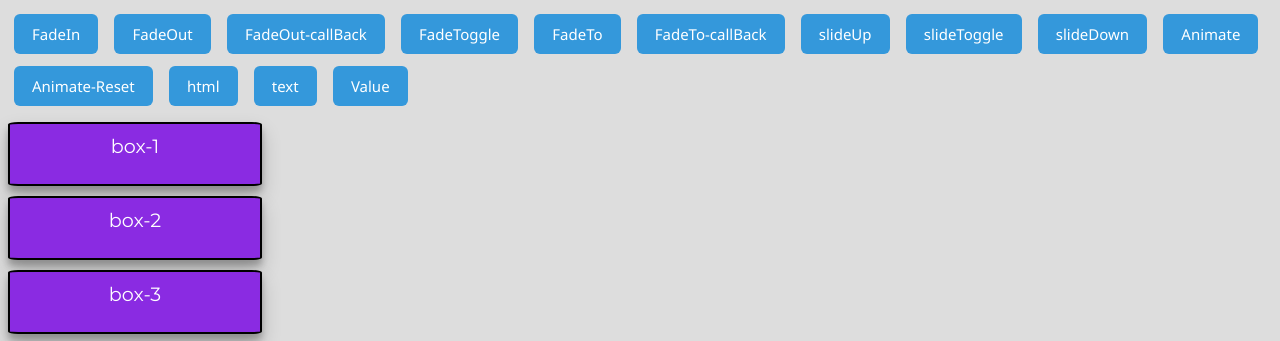
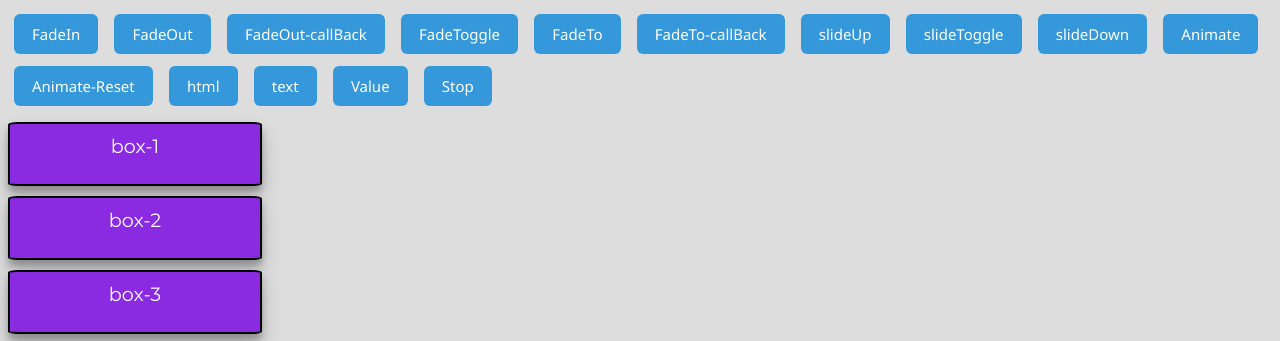
Before and after one commit to VishalChavda06/Jquery, a plain HTML site: page LEC/LEC-2/index.html in a window 1280 px wide. Shown: the top 341 px of the page. Drawn offline with Linux system fonts and the light colour scheme.

Commit message:
Update index

```diff
--- a/LEC/LEC-2/index.html
+++ b/LEC/LEC-2/index.html
@@ -76,6 +76,8 @@
     <button id="text">text</button>
     <!-- J-Query Value -->
     <button id="value">Value</button>
+    <!-- Stop Event -->
+    <button id="Stop">Stop</button>
     <!-- content -->
     <div class="box1 box">box-1</div>
     <div class="box2 box">box-2</div>
@@ -101,6 +103,7 @@
         <input type="text" placeholder="Enter Something..">
     </div>
 
+
 </body>
 <script src="/jQuery/jquery.js"></script>
 <script src="./index.js"></script>
```
